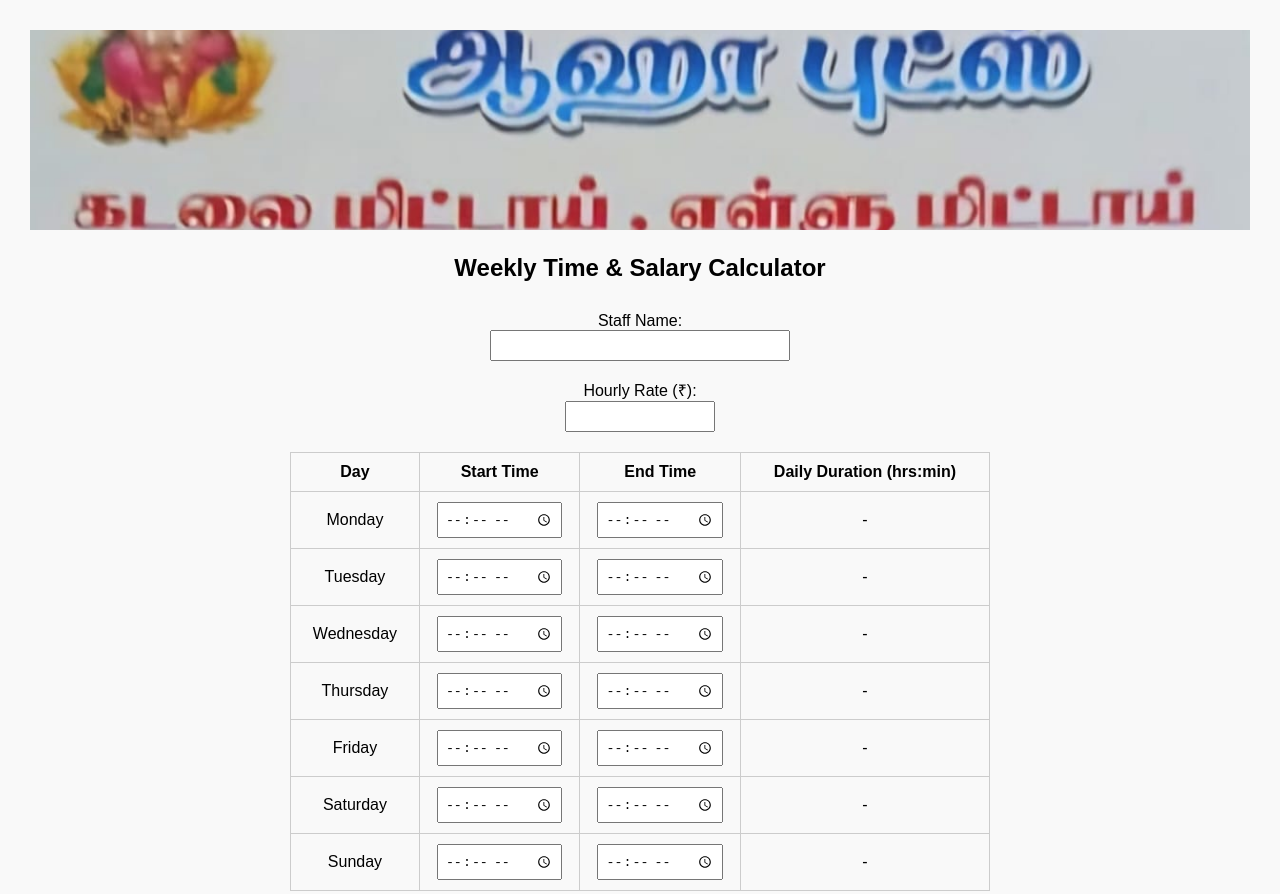
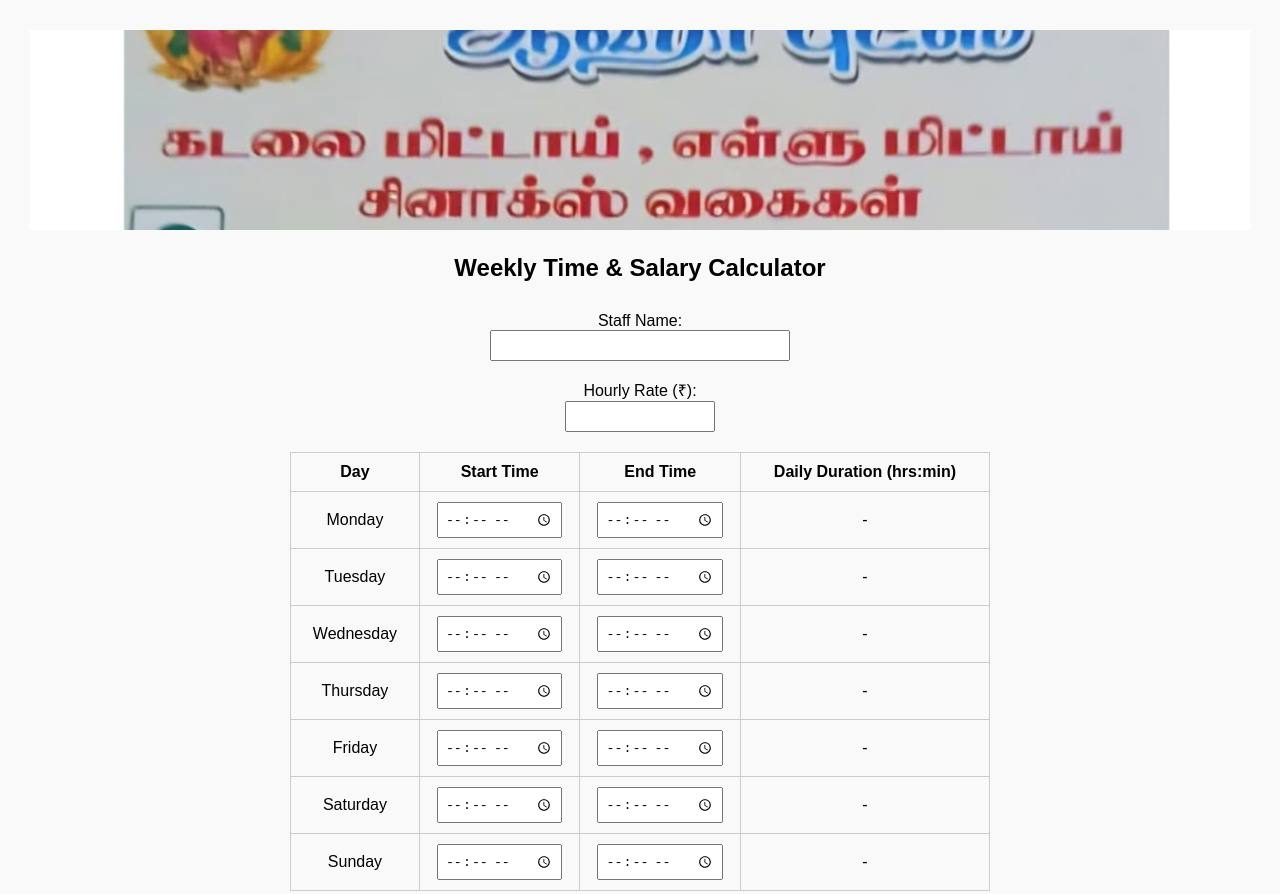
Before and after one commit to manikandanpython/manikandanpython.github.io, a plain HTML site: page index.html in a window 1280 px wide. Shown: the top 894 px of the page. Drawn offline with Linux system fonts and the light colour scheme.

Commit message:
Update index.html

```diff
--- a/index.html
+++ b/index.html
@@ -64,7 +64,7 @@
 
 <header>
     <!-- Replace the src with your actual image path or URL -->
-    <img src="https://github.com/manikandanpython/manikandanpython.github.io/blob/main/WhatsApp%20Image%202025-05-06%20at%203.11.58%20PM.jpeg?raw=true" alt="Banner Image">
+    <img src="https://github.com/manikandanpython/manikandanpython.github.io/blob/main/image%20nut.jpeg?raw=true" alt="Banner Image">
 </header>
 
 <h2>Weekly Time & Salary Calculator</h2>
```
